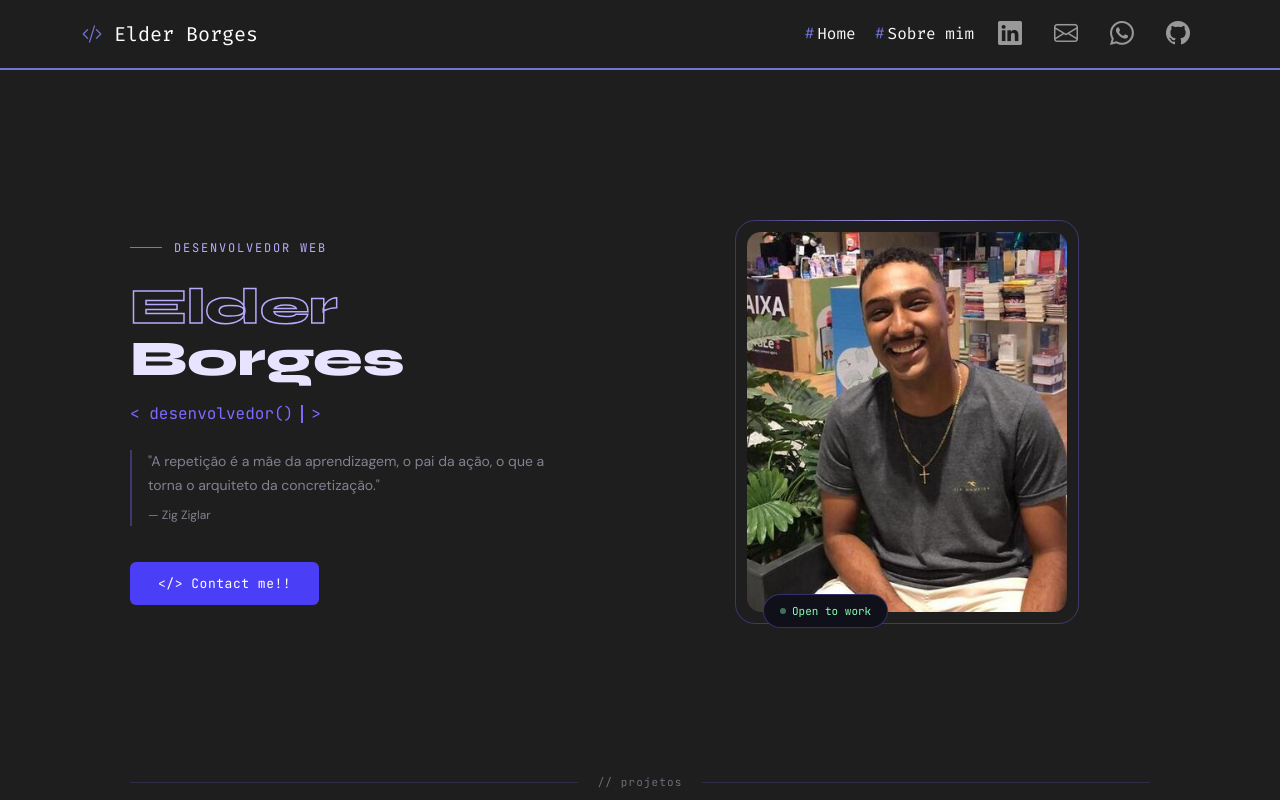
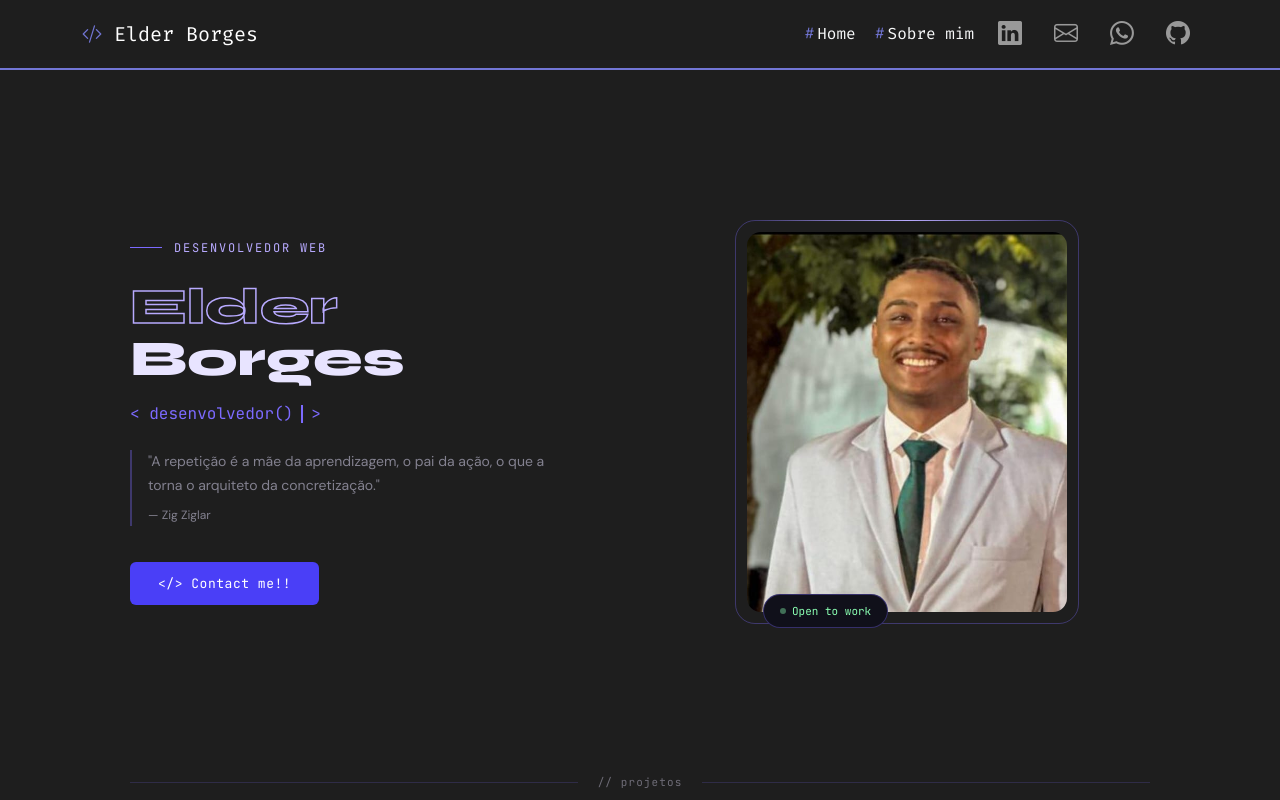
Before and after one commit to eldersb/portfolio-front, a Vue app: page / in a window 1280 px wide. Shown: the top 800 px of the page. Built offline with nearby package versions, Linux system fonts and the light colour scheme; no server answers; the database is empty.

Commit message:
Fix: alterando foto do banner

```diff
--- a/src/components/BannerComponent.vue
+++ b/src/components/BannerComponent.vue
@@ -25,7 +25,7 @@
     <div class="hero-right">
       <div class="photo-frame">
         <div class="photo-border"></div>
-        <img src="/public/elder-menor.jpeg" alt="Elder Borges" class="photo-img" />
+        <img src="/public/elder-principal.jpeg" alt="Elder Borges" class="photo-img" />
         <div class="status-badge">
           <span class="status-dot"></span>
           Open to work
```
Also changed, not shown: public/elder-terno.png (deleted), public/img-projeto.png (deleted).
